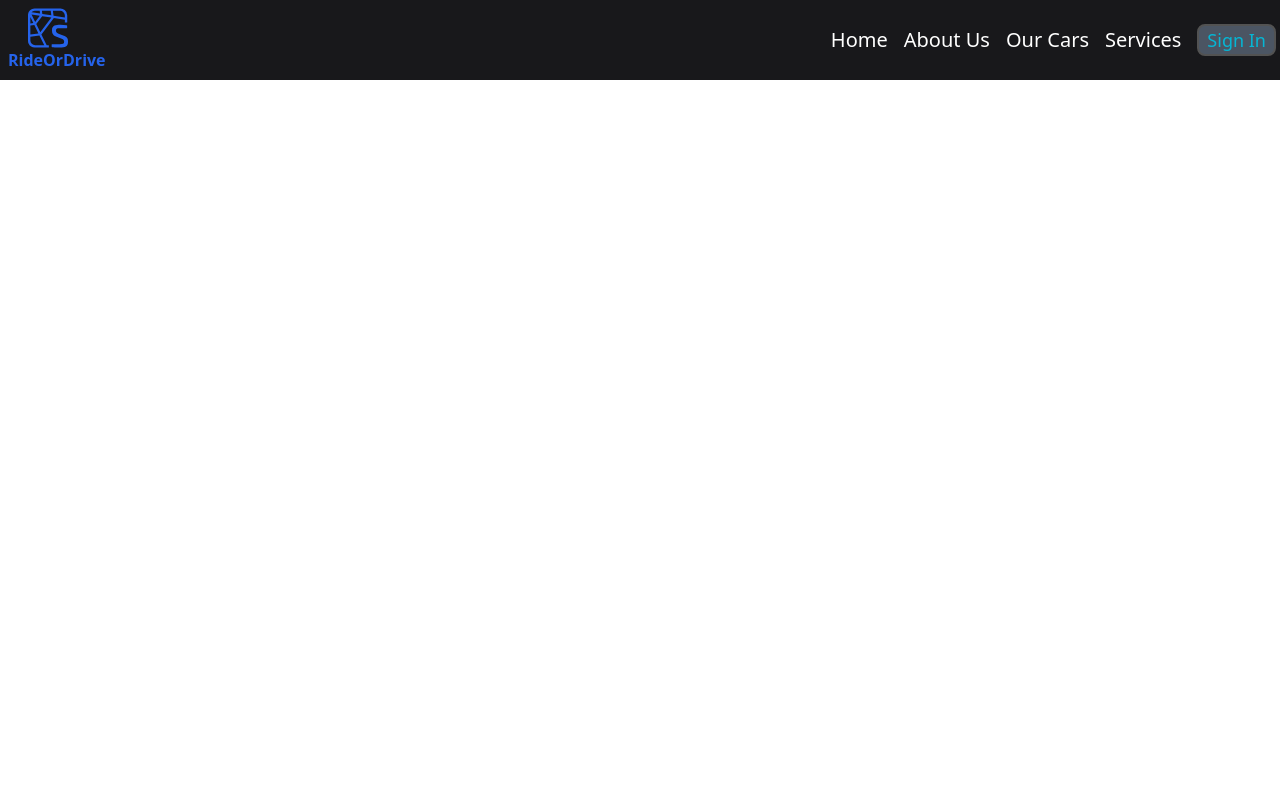
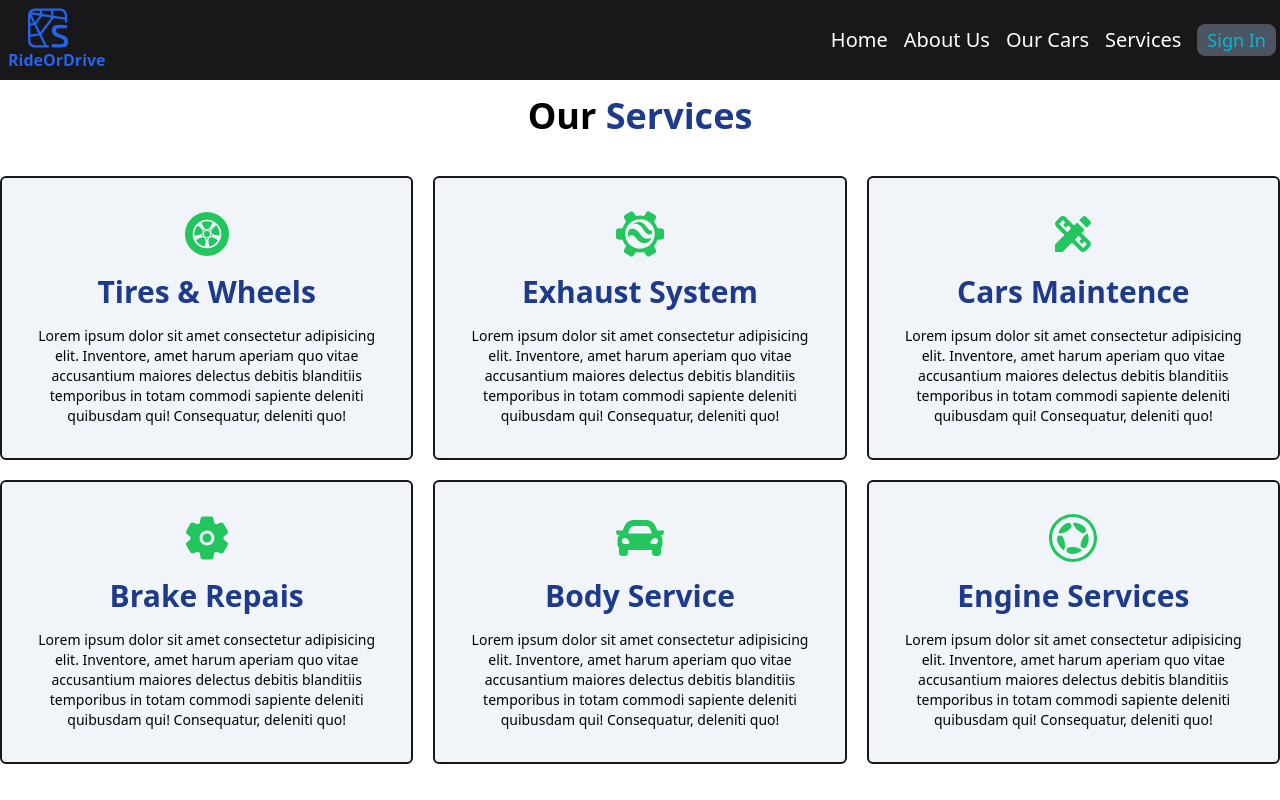
Before and after one commit to SandipM098/college-project, a React (Create React App) app: page /Service in a window 1280 px wide. Shown: the top 800 px of the page. Built offline with nearby package versions, Linux system fonts and the light colour scheme.

Commit message:
service page complete

```diff
--- a/src/About/Approach.jsx
+++ b/src/About/Approach.jsx
@@ -7,8 +7,8 @@ export default function Approach() {
       {/* content section */}
       <div className="w-full md:w-2/4 space-y-4 ">
         {/* content section */}
-        <h1 className="text-3xl font-bold">Our Approach</h1>
-        <h2 className=" font-semibold text-lg lg:text-2xl">
+        <h1 className="text-4xl font-bold">Our Approach</h1>
+        <h2 className=" font-semibold text-lg lg:text-2.5xl">
           Empower individuals to achieve sustainable mobility solutions and
           inspire a positive impact on the environment.
         </h2>
--- a/src/About/Vision.jsx
+++ b/src/About/Vision.jsx
@@ -10,8 +10,8 @@ export default function Vision() {
 
       <div className="w-full md:w-2/4 space-y-4 ">
         {/* content section */}
-        <h1 className="text-3xl font-bold">Our Vision</h1>
-        <h2 className=" font-semibold text-lg lg:text-2xl">
+        <h1 className="text-4xl font-bold">Our Vision</h1>
+        <h2 className=" font-semibold text-lg lg:text-2.5xl">
           Empower individuals to achieve sustainable mobility solutions and
           inspire a positive impact on the environment.
         </h2>
--- /dev/null
+++ b/src/Services/OurService.jsx
@@ -0,0 +1,35 @@
+import React from 'react'
+import {GiCarWheel} from "react-icons/gi"
+import { SiGoogleearthengine } from 'react-icons/si'
+import {MdDesignServices} from 'react-icons/md'
+import {IoSettings} from 'react-icons/io5'
+import {FaCar} from 'react-icons/fa'
+import { SiCoronaengine } from 'react-icons/si'
+import ServiceCard from './ServiceCard'
+
+const OurService = () => {
+    const icon1 = <GiCarWheel className='text-green-500 mx-auto' size={48}/>
+    const icon2 = <SiGoogleearthengine className='text-green-500 mx-auto' size={48}/>
+    const icon3 = <MdDesignServices className='text-green-500 mx-auto' size={48}/>
+    const icon4 = <IoSettings className='text-green-500 mx-auto' size={48}/>
+    const icon5 = <FaCar className='text-green-500 mx-auto' size={48}/>
+    const icon6 = <SiCoronaengine className='text-green-500 mx-auto' size={48}/>
+  return (
+    <div className='pt-24'>
+      <div>
+        <h1 className='font-bold text-4xl text-center'>Our <span className='text-blue-900'>Services</span></h1>
+      </div>
+
+      <div className='grid grid-cols-1 md:grid-cols-2 lg:grid-cols-3 mt-10 gap-5'>
+    <ServiceCard icon={icon1} title="Tires & Wheels"/>
+    <ServiceCard icon={icon2} title="Exhaust System"/>
+    <ServiceCard icon={icon3} title="Cars Maintence"/>
+    <ServiceCard icon={icon4} title="Brake Repais"/>
+    <ServiceCard icon={icon5} title="Body Service"/>
+    <ServiceCard icon={icon6} title="Engine Services"/>
+      </div>
+    </div>
+  )
+}
+
+export default OurService
--- /dev/null
+++ b/src/Services/ServiceCard.jsx
@@ -0,0 +1,18 @@
+import React from "react";
+
+const ServiceCard = ({ icon, title }) => {
+  return (
+    <div className="text-center p-8 space-y-4 bg-slate-100 border-2 border-zinc-900 hover:bg-zinc-900 hover:text-white transition duration-300 ease-in-out rounded-md cursor-pointer">
+      <p>{icon}</p>
+      <h1 className="text-blue-900 text-3xl font-bold">{title}</h1>
+      <p className="text-sm">
+        Lorem ipsum dolor sit amet consectetur adipisicing elit. Inventore, amet
+        harum aperiam quo vitae accusantium maiores delectus debitis blanditiis
+        temporibus in totam commodi sapiente deleniti quibusdam qui!
+        Consequatur, deleniti quo!
+      </p>
+    </div>
+  );
+};
+
+export default ServiceCard;
--- a/src/pages/Service.jsx
+++ b/src/pages/Service.jsx
@@ -1,10 +1,13 @@
 import React from 'react';
 import Navbar from '../components/Navbar';
-
+import OurService from '../Services/OurService';
+import Foot from '../components/Foot'
 export default function Service() {
   return (
     <>
     <Navbar/>
+    <OurService/>
+    <Foot/>
     </>
   )
 }
```
